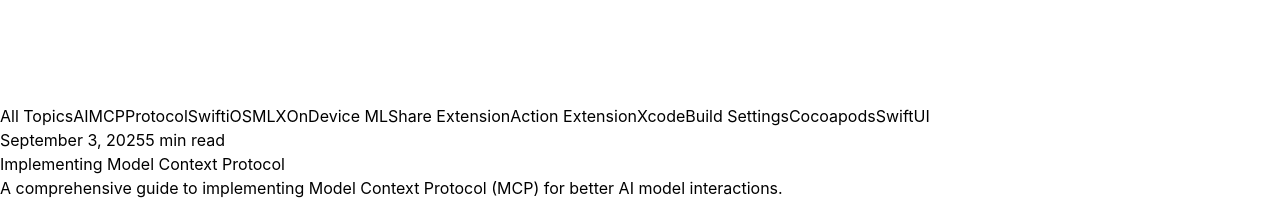
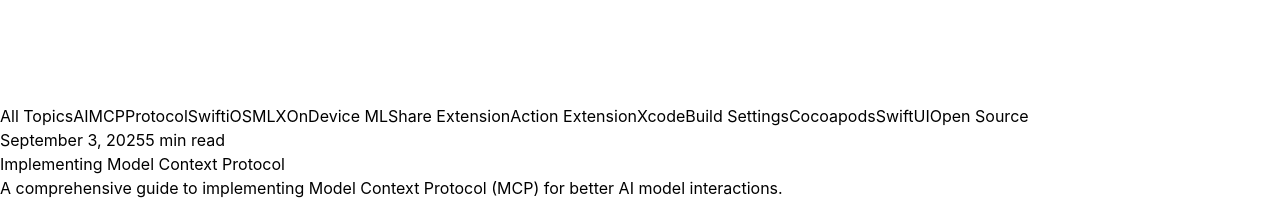
Before and after one commit to badrinathvm/portfolio, a React (Vite) app: page / in a window 1280 px wide. Shown: the part 1272-1472 px from the top of the page. Built offline with nearby package versions, Linux system fonts and the light colour scheme; the HTML template or start-up script is replaced by a standard one.

Commit message:
Added open source sections

```diff
--- a/src/data/blogs.js
+++ b/src/data/blogs.js
@@ -115,5 +115,23 @@ export const blogs = [
     readTime: "5 min read",
     tags: ["iOS", "Swift"],
     url: "https://badrinathvm.medium.com/unit-testing-swift-quick-nimble-eb3c98556423"
+  },
+  {
+    id: 14,
+    title: "StepperView - SwiftUI Component",
+    excerpt: "A beautiful, customizable stepper component for SwiftUI with various styling options and animations.",
+    date: "2024-01-29",
+    readTime: "3 min read",
+    tags: ["SwiftUI", "iOS", "Open Source"],
+    url: "https://badrinathvm.github.io/StepperView/"
+  },
+  {
+    id: 15,
+    title: "StackCardView - SwiftUI Card Stack Component",
+    excerpt: "An elegant card stack component for SwiftUI that provides smooth animations and gesture interactions.",
+    date: "2024-01-31",
+    readTime: "3 min read",
+    tags: ["SwiftUI", "iOS", "Open Source"],
+    url: "https://github.com/badrinathvm/StackCardView"
   }
 ]
```
